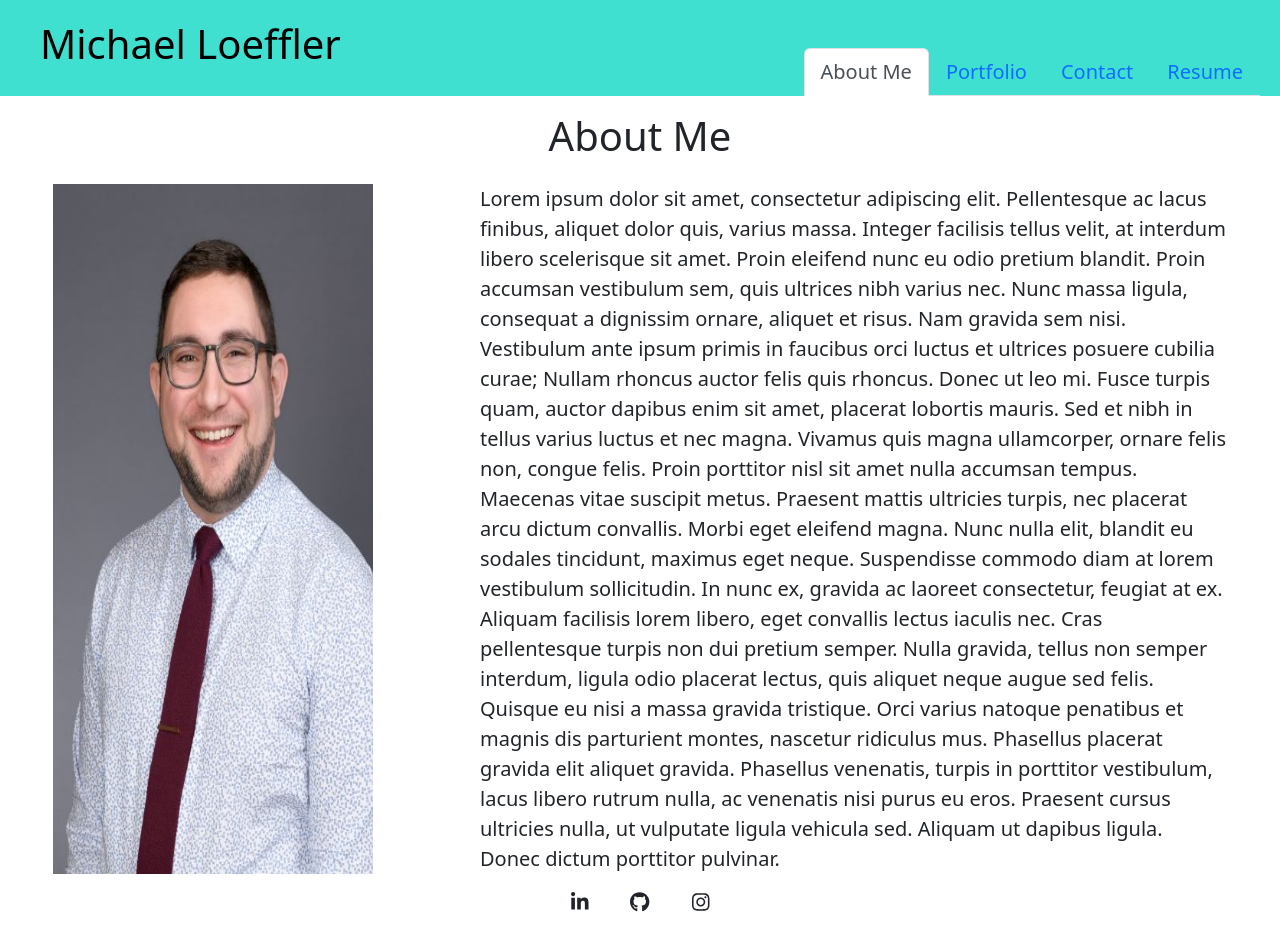
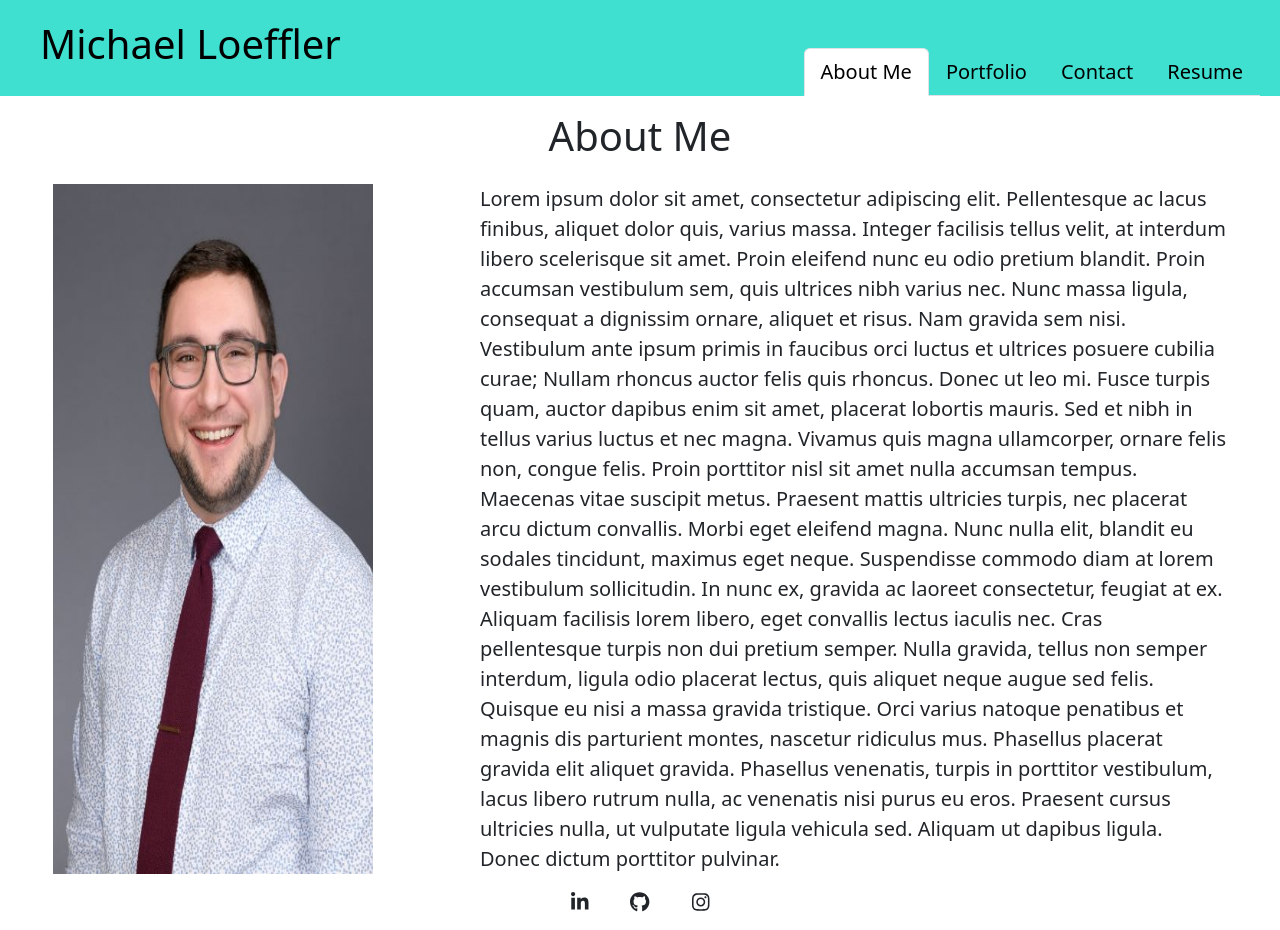
Before and after one commit to michael-loeffler/Portfolio, a React (Create React App) app in the folder portfolio/: page / in a window 1280 px wide. Built offline with nearby package versions, Linux system fonts and the light colour scheme.

Commit message:
changes text color of nav tabs to black

```diff
--- a/portfolio/src/components/Navigation.js
+++ b/portfolio/src/components/Navigation.js
@@ -8,6 +8,7 @@ function Navigation({ currentPage, handlePageChange }) {
           href="#about"
           onClick={() => handlePageChange('About Me')}
           className={currentPage === 'About Me' ? 'nav-link active' : 'nav-link'}
+          style={{color: "black"}}
         >
           About Me
         </a>
@@ -17,6 +18,7 @@ function Navigation({ currentPage, handlePageChange }) {
           href="#portfolio"
           onClick={() => handlePageChange('Portfolio')}
           className={currentPage === 'Portfolio' ? 'nav-link active' : 'nav-link'}
+          style={{color: "black"}}
         >
           Portfolio
         </a>
@@ -26,6 +28,7 @@ function Navigation({ currentPage, handlePageChange }) {
           href="#contact"
           onClick={() => handlePageChange('Contact')}
           className={currentPage === 'Contact' ? 'nav-link active' : 'nav-link'}
+          style={{color: "black"}}
         >
           Contact
         </a>
@@ -35,6 +38,7 @@ function Navigation({ currentPage, handlePageChange }) {
           href="#resume"
           onClick={() => handlePageChange('Resume')}
           className={currentPage === 'Resume' ? 'nav-link active' : 'nav-link'}
+          style={{color: "black"}}
         >
           Resume
         </a>
```
